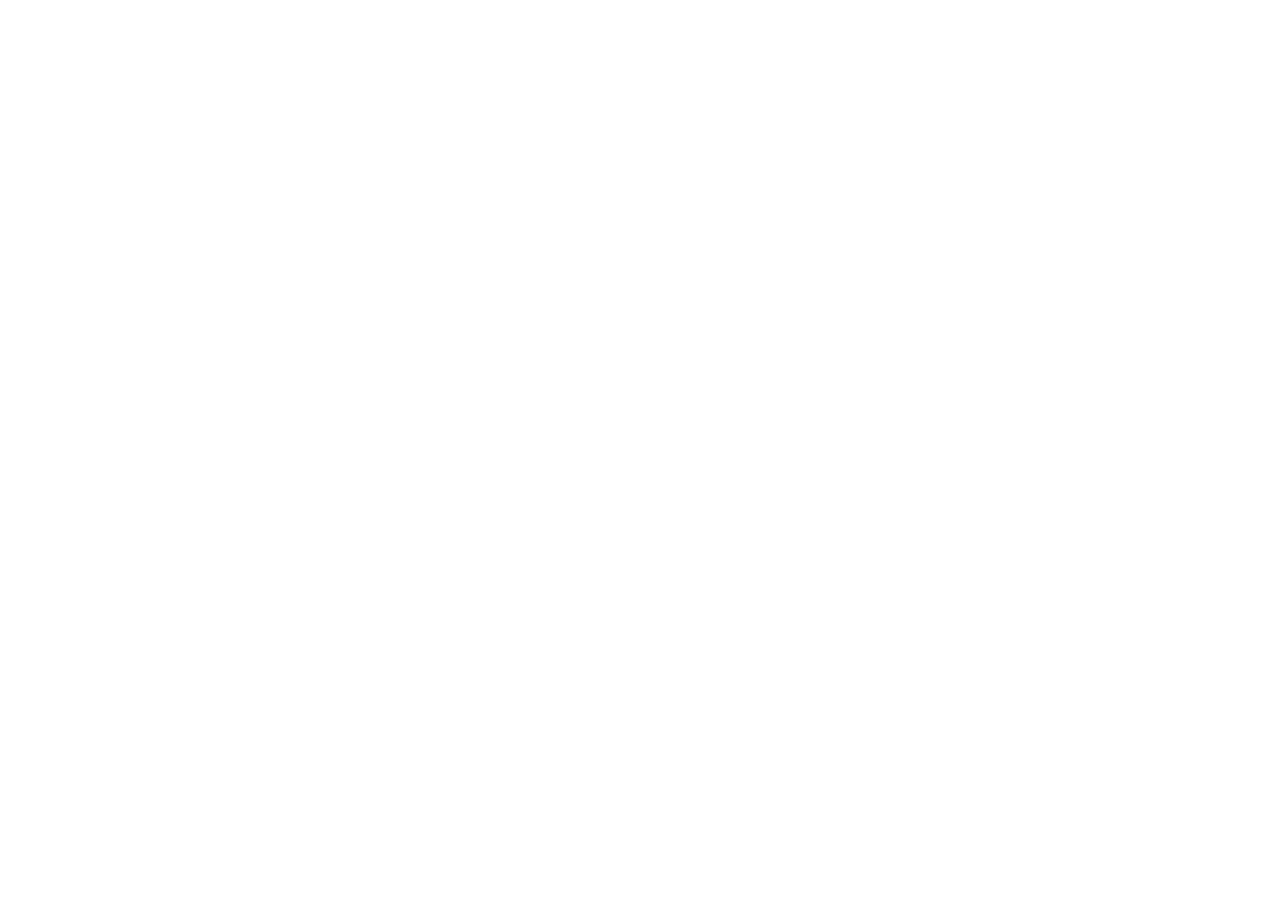
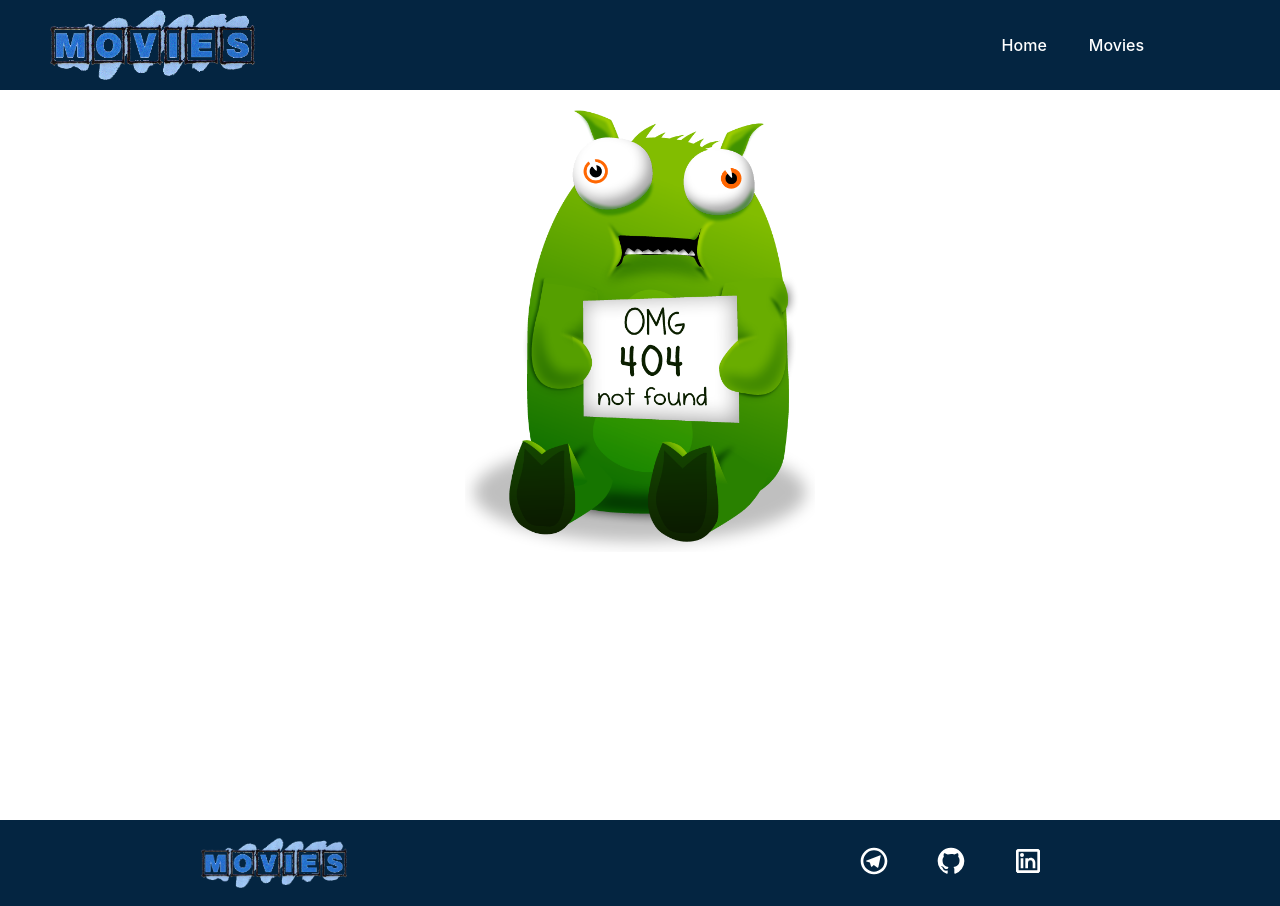
Before and after one commit to Roman-Nechaev/goit-react-hw-05-movies, a React (Create React App) app: page /goit-react-hw-05-movies/error in a window 1280 px wide. Before the commit this address had no page. Before the commit the page ends 800 px from the top, so only its background shows below. Built offline with nearby package versions, Linux system fonts and the light colour scheme.

Commit message:
fix basename

```diff
--- a/src/components/App.jsx
+++ b/src/components/App.jsx
@@ -11,13 +11,14 @@
 const Reviews = lazy(() => import('./main/Reviews'));
 const Layout = lazy(() => import('./layout/Layout'));
 
-// const PageNotFound = lazy(() => import('../components/error/PageNotFound'));
+const PageNotFound = lazy(() => import('../components/error/PageNotFound'));
 
 export const App = () => {
   return (
     <div>
       <Routes>
         <Route path="/" element={<Layout />}>
+          <Route path="error" element={<PageNotFound />} />
           <Route index element={<Home />} />
           <Route path="movies" element={<Movies />} />
           <Route path="movies/:moviesId" element={<MovieDetails />}>
--- a/src/index.js
+++ b/src/index.js
@@ -6,7 +6,7 @@
 
 ReactDOM.createRoot(document.getElementById('root')).render(
   <React.StrictMode>
-    <BrowserRouter basename="/goit-react-hw-05-movies">
+    <BrowserRouter basename="goit-react-hw-05-movies">
       <App />
     </BrowserRouter>
   </React.StrictMode>
```
